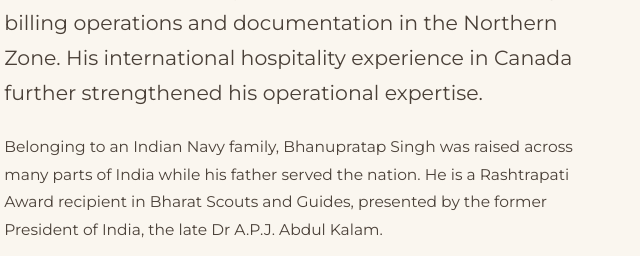
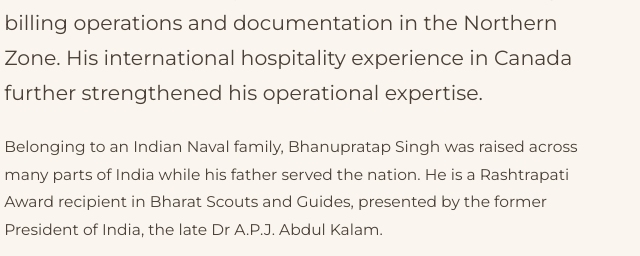
Before and after one commit to findoutranveer/greywaveexperiences, a plain HTML site: page about.html in a window 1280 px wide. Shown: the part 1904-2160 px from the top of the page, 588-1228 px from the left. Drawn offline with nearby package versions, Linux system fonts and the light colour scheme; a web font is replaced by a local one.

Commit message:
Update about.html

```diff
--- a/about.html
+++ b/about.html
@@ -116,7 +116,7 @@ html.intro-lock,body.intro-lock{overflow:hidden!important}
         <span class="eyebrow">The person behind Greywave</span>
         <div class="f-name">Bhanupratap Singh Chauhan</div>
         <div class="f-role">Founder</div>
-        <p class="lead">Bhanupratap Singh Chauhan brings over two decades of experience across hospitality, railway catering, tourism operations and administration. At the Indian Railway Catering and Tourism Corporation (IRCTC), he served aboard the Howrah Rajdhani Express and later managed billing operations and documentation in the Northern Zone. His international hospitality experience in Canada further strengthened his operational expertise.</p><p>Belonging to an Indian Navy family, Bhanupratap Singh was raised across many parts of India while his father served the nation. He is a Rashtrapati Award recipient in Bharat Scouts and Guides, presented by the former President of India, the late Dr&nbsp;A.P.J.&nbsp;Abdul&nbsp;Kalam.</p><p>An avid motorcycling enthusiast, he has extensive experience organising and leading group rides as a Ride Captain and administrator of a 400&ndash;500 member riding community in Delhi. Driven by a passion for exploring lesser-travelled roads and discovering destinations beyond the usual routes, he brings hands-on experience in ride coordination, route planning and community leadership.</p><p>Holding an MBA in Hotel Management and Tourism, Bhanupratap Singh founded Greywave Experiences to deliver curated travel experiences rooted in Rajasthan's heritage, culture and hospitality.</p>
+        <p class="lead">Bhanupratap Singh Chauhan brings over two decades of experience across hospitality, railway catering, tourism operations and administration. At the Indian Railway Catering and Tourism Corporation (IRCTC), he served aboard the Howrah Rajdhani Express and later managed billing operations and documentation in the Northern Zone. His international hospitality experience in Canada further strengthened his operational expertise.</p><p>Belonging to an Indian Naval family, Bhanupratap Singh was raised across many parts of India while his father served the nation. He is a Rashtrapati Award recipient in Bharat Scouts and Guides, presented by the former President of India, the late Dr&nbsp;A.P.J.&nbsp;Abdul&nbsp;Kalam.</p><p>An avid motorcycling enthusiast, he has extensive experience organising and leading group rides as a Ride Captain and administrator of a 400&ndash;500 member riding community in Delhi. Driven by a passion for exploring lesser-travelled roads and discovering destinations beyond the usual routes, he brings hands-on experience in ride coordination, route planning and community leadership.</p><p>Holding an MBA in Hotel Management and Tourism, Bhanupratap Singh founded Greywave Experiences to deliver curated travel experiences rooted in Rajasthan's heritage, culture and hospitality.</p>
         <div class="f-stats">
           <div class="s"><div class="n">20+ yrs</div><div class="l">Hospitality &amp; tourism</div></div>
           <div class="s"><div class="n">MBA</div><div class="l">Hotel management &amp; tourism</div></div>
```
